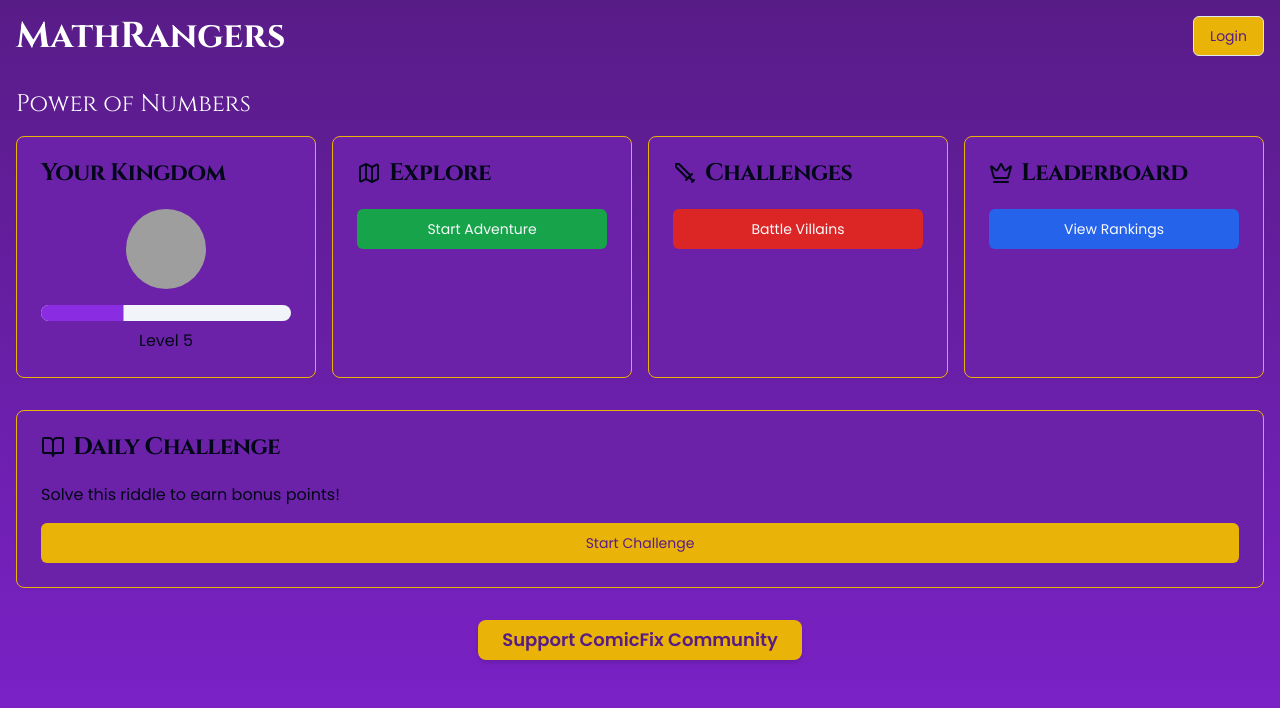
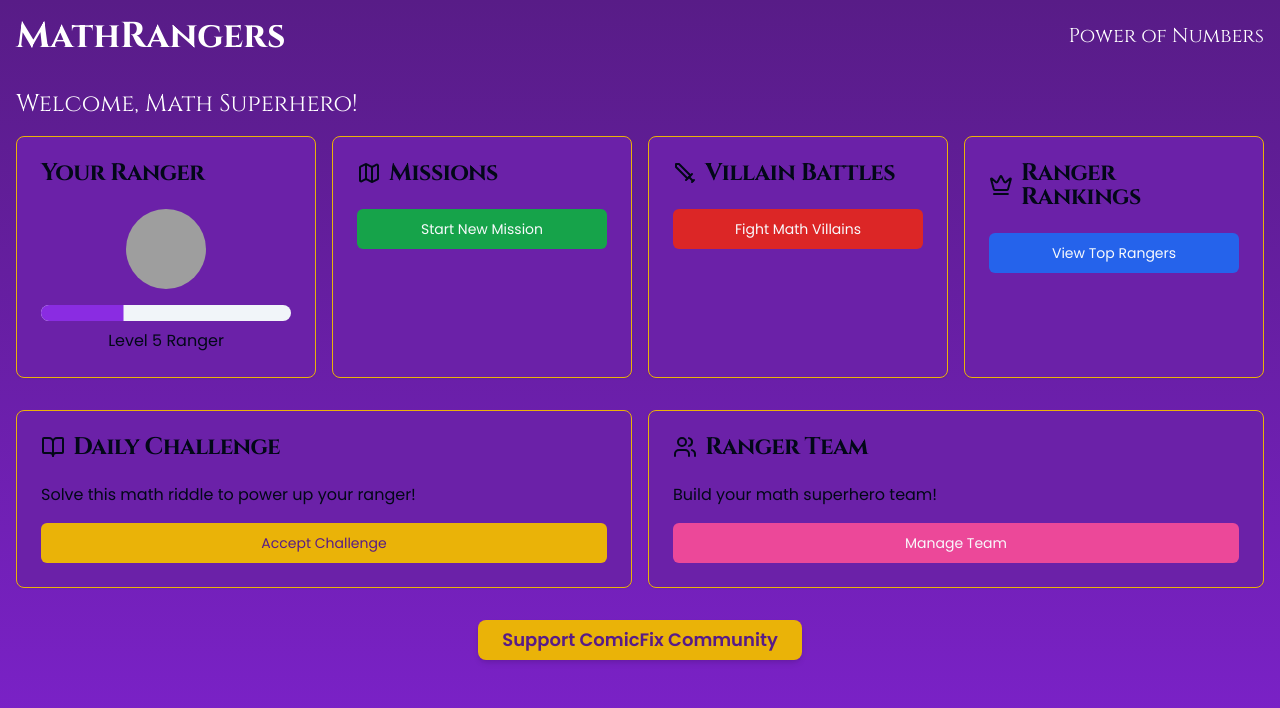
Before and after one commit to ComicFix-com/mathrangers, a React (Vite) app: page / in a window 1280 px wide. Shown: the top 708 px of the page. Built offline with nearby package versions, Linux system fonts and the light colour scheme; grey boxes are pictures that could not be loaded.

Commit message:
Remove Login and Update Game Description
Removed the login button from the main interface. Updated the game description for "MathRangers: Power of Numbers" to highlight its educational and engaging features, emphasizing the adventure and math challenges players will encounter.
[skip gpt_engineer]

```diff
--- a/src/pages/Index.jsx
+++ b/src/pages/Index.jsx
@@ -3,25 +3,23 @@ import { Button } from "@/components/ui/button";
 import { Card, CardContent, CardHeader, CardTitle } from "@/components/ui/card";
 import { Avatar, AvatarFallback, AvatarImage } from "@/components/ui/avatar";
 import { Progress } from "@/components/ui/progress";
-import { MapIcon, SwordIcon, CrownIcon, BookOpenIcon } from 'lucide-react';
+import { MapIcon, SwordIcon, CrownIcon, BookOpenIcon, UsersIcon } from 'lucide-react';
 
 const Index = () => {
   return (
     <div className="min-h-screen bg-gradient-to-b from-purple-900 to-purple-700 text-white">
       <header className="p-4 flex justify-between items-center">
         <h1 className="text-4xl font-bold font-cinzel">MathRangers</h1>
-        <Button variant="outline" className="bg-yellow-500 text-purple-900 hover:bg-yellow-400">
-          Login
-        </Button>
+        <p className="text-xl font-cinzel">Power of Numbers</p>
       </header>
 
       <main className="container mx-auto p-4">
-        <h2 className="text-2xl font-cinzel mb-4">Power of Numbers</h2>
+        <h2 className="text-2xl font-cinzel mb-4">Welcome, Math Superhero!</h2>
 
         <div className="grid grid-cols-1 md:grid-cols-2 lg:grid-cols-4 gap-4">
           <Card className="bg-purple-800 border-yellow-500">
             <CardHeader>
-              <CardTitle className="font-cinzel">Your Kingdom</CardTitle>
+              <CardTitle className="font-cinzel">Your Ranger</CardTitle>
             </CardHeader>
             <CardContent>
               <Avatar className="w-20 h-20 mx-auto mb-4">
@@ -29,55 +27,69 @@ const Index = () => {
                 <AvatarFallback>MR</AvatarFallback>
               </Avatar>
               <Progress value={33} className="mb-2" />
-              <p className="text-center">Level 5</p>
+              <p className="text-center">Level 5 Ranger</p>
             </CardContent>
           </Card>
 
           <Card className="bg-purple-800 border-yellow-500">
             <CardHeader>
               <CardTitle className="font-cinzel flex items-center">
-                <MapIcon className="mr-2" /> Explore
+                <MapIcon className="mr-2" /> Missions
               </CardTitle>
             </CardHeader>
             <CardContent>
-              <Button className="w-full bg-green-600 hover:bg-green-500">Start Adventure</Button>
+              <Button className="w-full bg-green-600 hover:bg-green-500">Start New Mission</Button>
             </CardContent>
           </Card>
 
           <Card className="bg-purple-800 border-yellow-500">
             <CardHeader>
               <CardTitle className="font-cinzel flex items-center">
-                <SwordIcon className="mr-2" /> Challenges
+                <SwordIcon className="mr-2" /> Villain Battles
               </CardTitle>
             </CardHeader>
             <CardContent>
-              <Button className="w-full bg-red-600 hover:bg-red-500">Battle Villains</Button>
+              <Button className="w-full bg-red-600 hover:bg-red-500">Fight Math Villains</Button>
             </CardContent>
           </Card>
 
           <Card className="bg-purple-800 border-yellow-500">
             <CardHeader>
               <CardTitle className="font-cinzel flex items-center">
-                <CrownIcon className="mr-2" /> Leaderboard
+                <CrownIcon className="mr-2" /> Ranger Rankings
               </CardTitle>
             </CardHeader>
             <CardContent>
-              <Button className="w-full bg-blue-600 hover:bg-blue-500">View Rankings</Button>
+              <Button className="w-full bg-blue-600 hover:bg-blue-500">View Top Rangers</Button>
             </CardContent>
           </Card>
         </div>
 
-        <Card className="mt-8 bg-purple-800 border-yellow-500">
+        <div className="grid grid-cols-1 md:grid-cols-2 gap-4 mt-8">
+          <Card className="bg-purple-800 border-yellow-500">
             <CardHeader>
               <CardTitle className="font-cinzel flex items-center">
                 <BookOpenIcon className="mr-2" /> Daily Challenge
               </CardTitle>
             </CardHeader>
             <CardContent>
-            <p className="mb-4">Solve this riddle to earn bonus points!</p>
-            <Button className="w-full bg-yellow-500 text-purple-900 hover:bg-yellow-400">Start Challenge</Button>
+              <p className="mb-4">Solve this math riddle to power up your ranger!</p>
+              <Button className="w-full bg-yellow-500 text-purple-900 hover:bg-yellow-400">Accept Challenge</Button>
             </CardContent>
           </Card>
+
+          <Card className="bg-purple-800 border-yellow-500">
+            <CardHeader>
+              <CardTitle className="font-cinzel flex items-center">
+                <UsersIcon className="mr-2" /> Ranger Team
+              </CardTitle>
+            </CardHeader>
+            <CardContent>
+              <p className="mb-4">Build your math superhero team!</p>
+              <Button className="w-full bg-pink-500 hover:bg-pink-400">Manage Team</Button>
+            </CardContent>
+          </Card>
+        </div>
 
         <div className="mt-8 text-center">
           <a href="upi://pay?pa=adnanmuhammad4393@okicici&pn=Adnan%20Muhammad&am=500.00&cu=INR&tn=Supporting ComicFix Community : Math Kingdom Conquest">
```
Lines whose indentation alone changed are shown as unchanged.
